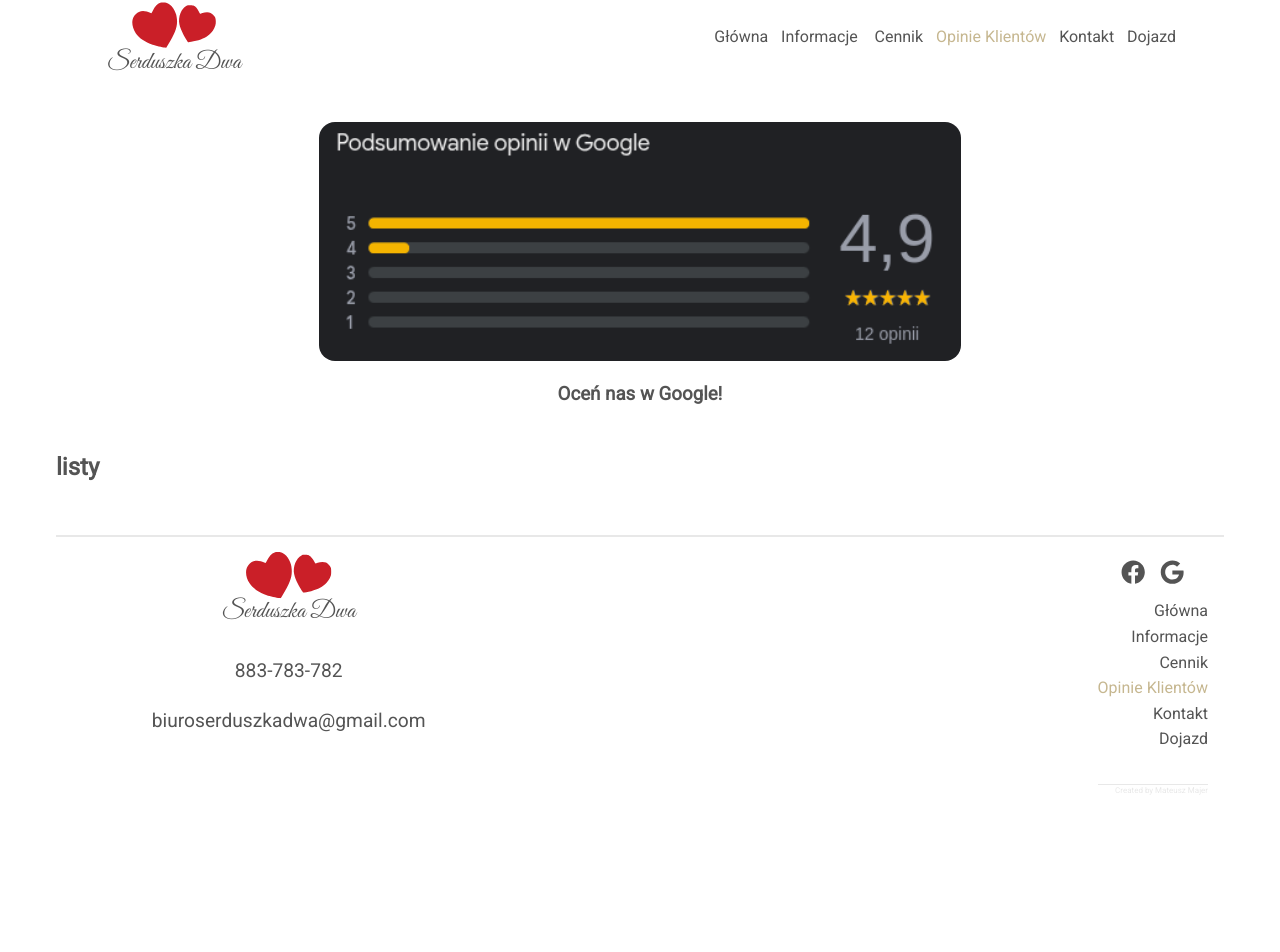
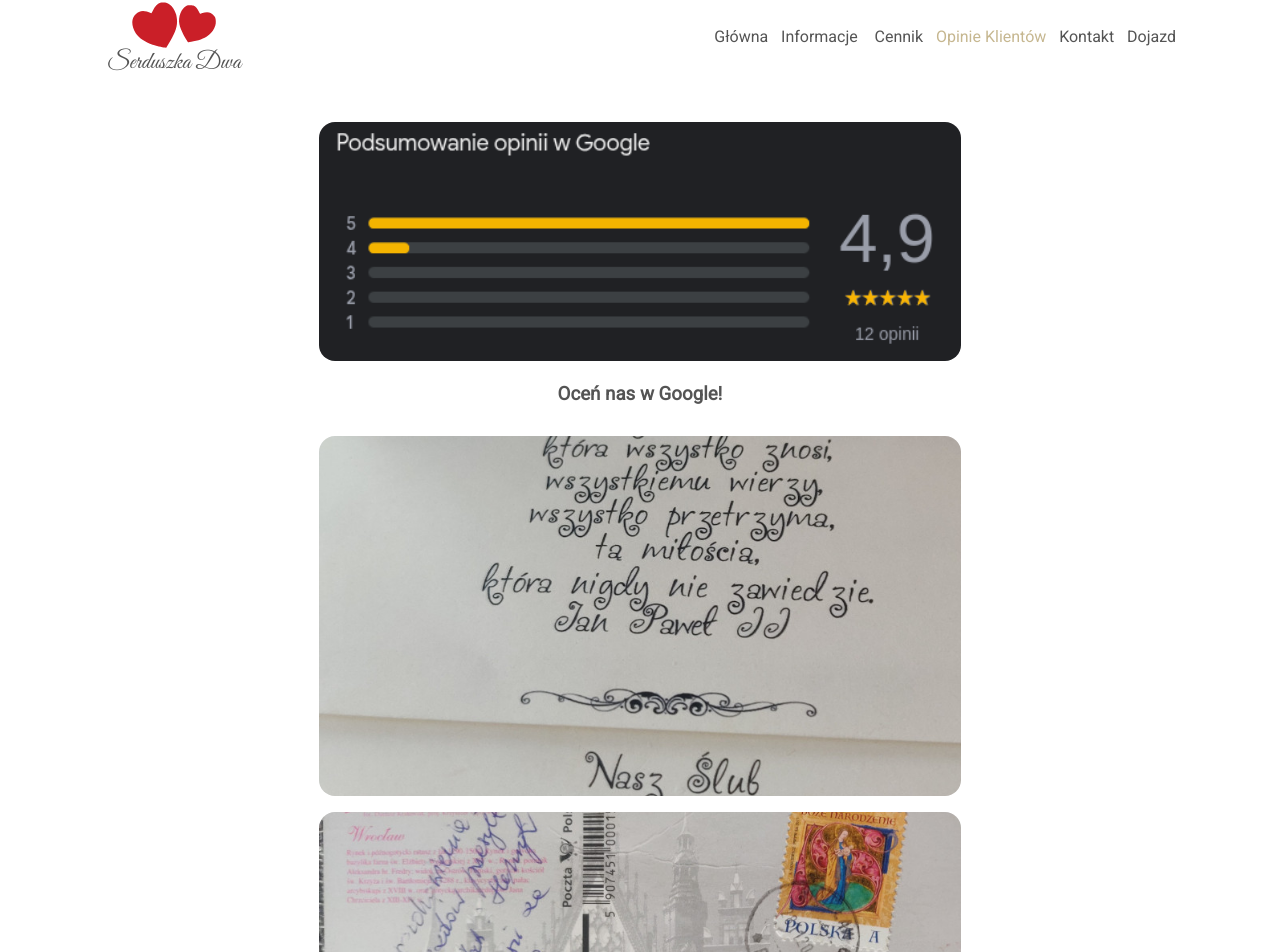
Before and after one commit to Vectari/serduszka-dwa, a React (Vite) app: page /reviews in a window 1280 px wide. Shown: the top 952 px of the page. Before the commit the page ends 806 px from the top, so only its background shows below. Built offline with nearby package versions, Linux system fonts and the light colour scheme; no server answers; the database is empty.

Commit message:
feat: update

```diff
--- a/src/view/Home/Home.jsx
+++ b/src/view/Home/Home.jsx
@@ -30,7 +30,7 @@
 const StyledContentOnMainPhoto = styled.div`
   position: absolute;
   padding: 1.5rem;
-  padding-left: 9rem;
+  padding-left: 6rem;
   width: 250px;
   text-align: center;
 
@@ -71,13 +71,13 @@
           header={dictionary.home_page.highlights.one_head}
           number={dictionary.home_page.highlights.one_number}
         />
-        <Highlights
+        {/* <Highlights
           primary={false}
           header={dictionary.home_page.highlights.two_head}
           number={dictionary.home_page.highlights.two_number}
-        />
+        /> */}
         <Highlights
-          primary={true}
+          primary={false}
           header={dictionary.home_page.highlights.three_head}
           number={dictionary.home_page.highlights.three_number}
         />
@@ -86,13 +86,13 @@
           header={dictionary.home_page.highlights.four_head}
           number={dictionary.home_page.highlights.four_number}
         />
-        <Highlights
+        {/* <Highlights
           primary={true}
           header={dictionary.home_page.highlights.five_head}
           number={dictionary.home_page.highlights.five_number}
-        />
+        /> */}
         <Highlights
-          primary={false}
+          primary={true}
           header={dictionary.home_page.highlights.six_head}
           number={dictionary.home_page.highlights.six_number}
         />
--- a/src/view/Map/Map.jsx
+++ b/src/view/Map/Map.jsx
@@ -33,6 +33,11 @@
   text-align: center;
 `;
 
+const StyledContact = styled.a`
+  color: ${theme.navbar_text};
+  text-decoration: none;
+`;
+
 export function Map() {
   return (
     <StyledMapConatiner>
@@ -43,14 +48,18 @@
         referrerpolicy="no-referrer-when-downgrade"
       ></StyledGoogleMap>
       <StyledContactInfo>
-        <h3>Adres:</h3>Serduszka Dwa -  Biuro Matrymonialne i Partnerskie
+        <h3>Adres:</h3>Serduszka Dwa - Biuro Matrymonialne i Partnerskie
         <p>&quot;Serduszka Dwa&quot;</p>
         ul. Grundwaldzka 73/3
         <br /> 85-239 Bydgoszcz <h3>Kontakt:</h3>{" "}
-        <a href={mailtoUrl}>{dictionary.main_info.email}</a>
+        <StyledContact href={mailtoUrl}>
+          {dictionary.main_info.email}
+        </StyledContact>
         <br />
         <br />
-        <a href={`tel:${phoneNumber}`}>{dictionary.main_info.phone_numer}</a>
+        <StyledContact href={`tel:${phoneNumber}`}>
+          {dictionary.main_info.phone_numer}
+        </StyledContact>
       </StyledContactInfo>
     </StyledMapConatiner>
   );
--- a/src/view/PriceList/PriceList.jsx
+++ b/src/view/PriceList/PriceList.jsx
@@ -1,6 +1,7 @@
 import styled from "styled-components";
 import { dictionary } from "../../dictionary";
 import { theme } from "../../theme";
+import COUPLE_PHOTO from "../../media/couple_price_page.jpg";
 
 const PriceListWrapper = styled.div`
   text-align: center;
@@ -28,6 +29,21 @@
   max-width: 75%;
 `;
 
+const ImageWrapper = styled.div`
+  width: 100%;
+  height: 500px;
+  overflow: hidden;
+  box-shadow: 0 8px 24px rgba(0, 0, 0, 0.1);
+`;
+
+const StyledImg = styled.img`
+  width: 100%;
+  height: 100%;
+  border-radius: 1rem;
+  object-fit: cover;
+  object-position: center;
+`;
+
 export function PriceList() {
   return (
     <PriceListWrapper>
@@ -53,6 +69,10 @@
       <h3>{dictionary.price_page.price_page_info_two}</h3>
       <h3>{dictionary.price_page.price_page_info_three}</h3>
       <h3>{dictionary.price_page.price_page_info_four}</h3>
+
+      <ImageWrapper>
+        <StyledImg src={COUPLE_PHOTO} alt="couple photo" />
+      </ImageWrapper>
     </PriceListWrapper>
   );
 }
--- a/src/view/Reviews/Reviews.jsx
+++ b/src/view/Reviews/Reviews.jsx
@@ -1,7 +1,31 @@
 import styled from "styled-components";
-import GOOGLE_REVIEW from "../../media/google_reviews.png";
 import { NavLink } from "react-router-dom";
 import { theme } from "../../theme";
+import GOOGLE_REVIEW from "../../media/google_reviews.png";
+
+import IMG1 from "../../media/cards/2 - list.jpg";
+import IMG2 from "../../media/cards/4 - list.jpg";
+import IMG3 from "../../media/cards/10 - list.jpg";
+import IMG4 from "../../media/cards/12 - list.jpg";
+import IMG5 from "../../media/cards/14 - list.jpg";
+import IMG6 from "../../media/cards/15 - list.jpg";
+import IMG7 from "../../media/cards/16 - list.jpg";
+import IMG8 from "../../media/cards/17 - list.jpg";
+import IMG9 from "../../media/cards/18 - list.jpg";
+import IMG10 from "../../media/cards/19 - list.jpg";
+
+const imagePaths = [
+  IMG1,
+  IMG2,
+  IMG3,
+  IMG4,
+  IMG5,
+  IMG6,
+  IMG7,
+  IMG8,
+  IMG9,
+  IMG10,
+];
 
 const ReviewWrapper = styled(NavLink)`
   display: flex;
@@ -20,6 +44,26 @@
   margin: auto;
 `;
 
+const PhotosWrapper = styled.div`
+  display: flex;
+  flex-direction: column;
+  overflow-y: scroll;
+  height: 600px;
+
+  &::-webkit-scrollbar {
+    /* -webkit-appearance: none; */
+  }
+
+  img {
+    width: 55%;
+    height: 60%;
+    border-radius: 1rem;
+    object-fit: cover;
+    object-position: center;
+    margin: 0.5rem auto;
+  }
+`;
+
 export function Reviews() {
   return (
     <>
@@ -27,7 +71,11 @@
         <StyledImg src={GOOGLE_REVIEW} alt="google reviews" />
         <h3>Oceń nas w Google!</h3>
       </ReviewWrapper>
-      <h2>listy</h2>
+      <PhotosWrapper>
+        {imagePaths.map((img, index) => (
+          <img key={index} src={img} alt={`Image ${index + 1}`} />
+        ))}
+      </PhotosWrapper>
     </>
   );
 }
```
Also changed, not shown: src/media/couple_dirtydancing.png (added).
